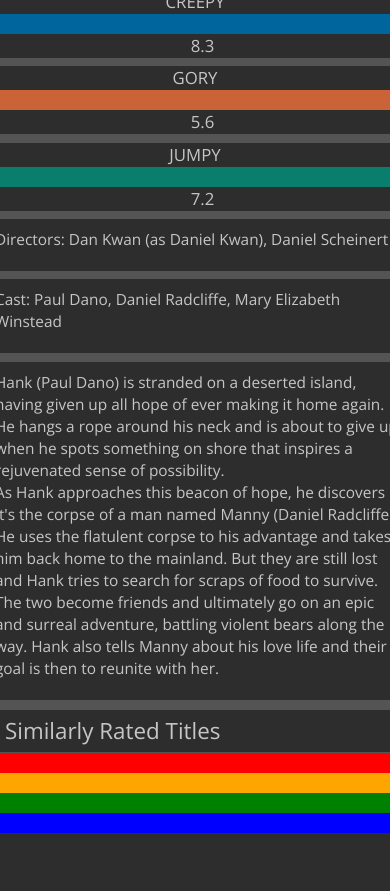
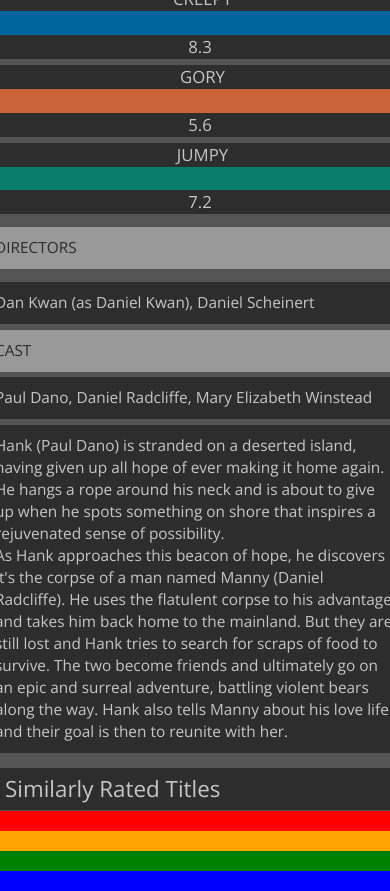
Before and after one commit to ChrisGagel/ScaryMeter, a PHP site: page / in a window 390 px wide; the page is wider, and only the part inside the window is pictured. Shown: the part 625-1516 px from the top of that part. Before the commit the page ends 1458 px from the top of that part, so only its background shows below. Run offline with PHP 8.4, Linux system fonts and the light colour scheme; some libraries are stand-ins or nearby versions.

Commit message:
Connected categoryTitle labels with submeters. Improved style of film description at bottom. Other minor fixes

```diff
--- a/ScaryMeter/index.html
+++ b/ScaryMeter/index.html
@@ -120,8 +120,10 @@
 										<div class="col-sm-11" style="padding-right: 0;">
 											<div class="overallScaryMeterRatingBar"></div>
 										</div>
-										<div class="col-sm-1" style="padding-left: 10px; padding-right: 10px;">
-											<p class="scaryMeterRatingNumberLabel">9.5</p>
+										<div class="col-sm-1" style="padding-left: 10px;">
+											<p class="scaryMeterRatingNumberLabel">
+												9.5
+											</p>
 										</div>
 									</div>
 								</div>
@@ -141,17 +143,17 @@
                         <div class="col-sm-6" style="padding-right: 0;">
 							<div class="row row-no-gutter">
                                 <div class="subMeters">
-                                    <div class="col-sm-2" style="padding-left: 0;">
+                                    <div class="col-sm-2" style="padding-left: 0; padding-right: 0;">
                                         <div class="categoryTitleLabel">
-                                            CREEPY
+                                            Creepy
                                         </div>
                                     </div>
                                     <div class="col-sm-9" style="padding: 0;">
-                                        <div style="background-color: #00659c;">
+                                        <div style="background-color: #00659c; height: 1.7em;">
                                             &nbsp;
                                         </div>
                                     </div>
-                                    <div class="col-sm-1" style="padding-left: 10px; padding-right: 10px;">
+                                    <div class="col-sm-1" style="padding-left: 10px;">
                                         <div class="categoryNumberLabel">
                                             8.3
                                         </div>
@@ -160,17 +162,17 @@
                             </div>
                             <div class="row row-no-gutter">
                                 <div class="subMeters">
-                                    <div class="col-sm-2" style="padding-left: 0;">
+                                    <div class="col-sm-2" style="padding-left: 0; padding-right: 0;">
                                         <div class="categoryTitleLabel">
-                                            GORY
+                                            Gory
                                         </div>
                                     </div>
                                     <div class="col-sm-9" style="padding: 0;">
-                                        <div style="background-color: #cb6338;">
+                                        <div style="background-color: #cb6338; height: 1.7em;">
                                             &nbsp;
                                         </div>
                                     </div>
-                                    <div class="col-sm-1" style="padding-left: 10px; padding-right: 10px;">
+                                    <div class="col-sm-1" style="padding-left: 10px;">
                                         <div class="categoryNumberLabel">
                                             5.6
                                         </div>
@@ -179,17 +181,17 @@
                             </div>
                             <div class="row row-no-gutter">
                                 <div class="subMeters">
-                                    <div class="col-sm-2" style="padding-left: 0;">
+                                    <div class="col-sm-2" style="padding-left: 0; padding-right: 0;">
                                         <div class="categoryTitleLabel">
-                                            JUMPY
+                                            Jumpy
                                         </div>
                                     </div>
                                     <div class="col-sm-9" style="padding: 0;">
-                                        <div style="background-color: #0a7e6d;">
+                                        <div style="background-color: #0a7e6d; height: 1.7em;">
                                             &nbsp;
                                         </div>
                                     </div>
-                                    <div class="col-sm-1" style="padding-left: 10px; padding-right: 10px;">
+                                    <div class="col-sm-1" style="padding-left: 10px;;">
                                         <div class="categoryNumberLabel">
                                             7.2
                                         </div>
@@ -199,25 +201,34 @@
 
                             <!--DESCRIPTION OF MOVIE-->
 							<div class="row row-no-gutter">
-								<div class="col-sm-12" style="padding-left: 0; padding-right: 10px;">
+								<div class="col-sm-2" style="padding: 0; margin-top: 1.5vh;">
+									<div class="descriptionOfMovieCategoryLabel">
+										Directors
+									</div>
+								</div>
+								<div class="col-sm-10" style="padding-left: 0; margin-top: 1.5vh;">
 									<div class="descriptionOfMovieLabel">
-										<p>Directors: Dan Kwan (as Daniel Kwan), Daniel Scheinert</p>
+										Dan Kwan (as Daniel Kwan), Daniel Scheinert
 									</div>
 								</div>
 							</div>
 							<div class="row row-no-gutter">
-								<div class="col-sm-12" style="padding-left: 0; padding-right: 10px;">
+								<div class="col-sm-2" style="padding: 0;">
+									<div class="descriptionOfMovieCategoryLabel">
+										Cast
+									</div>
+								</div>
+								<div class="col-sm-10" style="padding-left: 0;">
 									<div class="descriptionOfMovieLabel">
-										<p>Cast: Paul Dano, Daniel Radcliffe, Mary Elizabeth Winstead</p>
+										Paul Dano, Daniel Radcliffe, Mary Elizabeth Winstead
 									</div>
 								</div>
 							</div>
                             <div class="row row-no-gutter">
-								<div class="col-sm-12" style="padding-left: 0; padding-right: 10px;">
+								<div class="col-sm-12" style="padding-left: 0;">
 									<div class="descriptionOfMovieLabel">
-										<p>Hank (Paul Dano) is stranded on a deserted island, having given up all hope of ever making it home again. He hangs a rope around his neck and is about to give up when he spots something on shore that inspires a rejuvenated sense of possibility. <br />
-											As Hank approaches this beacon of hope, he discovers it's the corpse of a man named Manny (Daniel Radcliffe). He uses the flatulent corpse to his advantage and takes him back home to the mainland. But they are still lost and Hank tries to search for scraps of food to survive. The two become friends and ultimately go on an epic and surreal adventure, battling violent bears along the way. Hank also tells Manny about his love life and their goal is then to reunite with her.
-										</p>
+										Hank (Paul Dano) is stranded on a deserted island, having given up all hope of ever making it home again. He hangs a rope around his neck and is about to give up when he spots something on shore that inspires a rejuvenated sense of possibility. <br />
+										As Hank approaches this beacon of hope, he discovers it's the corpse of a man named Manny (Daniel Radcliffe). He uses the flatulent corpse to his advantage and takes him back home to the mainland. But they are still lost and Hank tries to search for scraps of food to survive. The two become friends and ultimately go on an epic and surreal adventure, battling violent bears along the way. Hank also tells Manny about his love life and their goal is then to reunite with her.
 									</div>
 								</div>
                             </div>
@@ -228,7 +239,7 @@
                     <!--SIMILARLY RATED TITLES-->
                     <div class="row row-no-gutter">
                         <div class="col-sm-2"></div>
-                        <div class="col-sm-8" style="padding-right: 0; margin-right: 0;">
+                        <div class="col-sm-8" style="padding-right: 0; margin-right: 0; margin-top: 1.5vh;">
                             <div class="similarlyRatedTitlesLabel">
                                 Similarly Rated Titles
                             </div>
--- a/ScaryMeter/indexStyle.css
+++ b/ScaryMeter/indexStyle.css
@@ -77,7 +77,7 @@ background-color: #545454;
 color: #c6c6c6;
 margin: 0;
 padding: 0;
-font-size: 1.5em;
+font-size: 1.4em;
 font-family: 'Open Sans', sans-serif;
 text-align: center;
 font-weight: 800; }
@@ -90,7 +90,8 @@ padding-left: 4px;
 padding-right: 4px;
 font-size: 1.2em;
 font-family: 'Open Sans', sans-serif;
-text-align: center; }
+text-align: center;
+text-transform: uppercase; }
 
 .categoryNumberLabel {
 color: #c6c6c6;
@@ -109,16 +110,25 @@ padding: 0;
 font-size: 1em;
 font-family: 'Open Sans', sans-serif; }
 
+.descriptionOfMovieCategoryLabel {
+color: #2d2d2d;
+font-size: 1.1em;
+font-family: 'Open Sans', sans-serif;
+background-color: #999999;
+margin-top: 0.7vh;
+padding: 10px;
+text-transform: uppercase; }
+
 .descriptionOfMovieLabel {
 color: #c6c6c6;
 font-size: 1.1em;
 font-family: 'Open Sans', sans-serif;
 background-color: #2d2d2d;
-margin-top: 1vh;
+margin-top: 0.7vh;
 padding: 10px; }
 
 .subMeters {
-margin-top: 1vh; }
+margin-top: 0.7vh; }
 
 .similarlyRatedTitlesLabel {
 padding: 5px;
```
Also changed, not shown: 1 other file.
